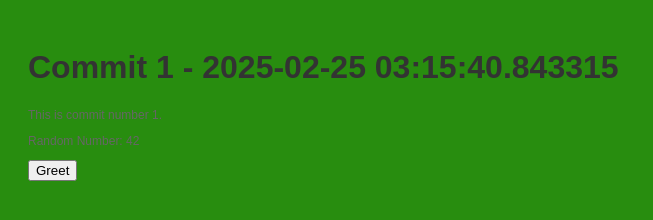
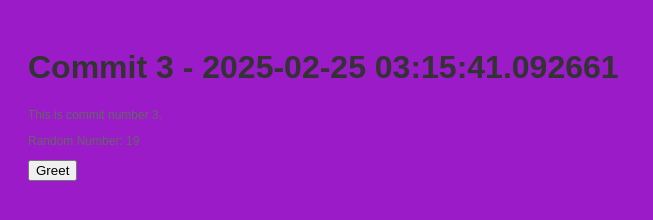
Before and after one commit to legbald0d/myrep-repo-20250225031534, a plain HTML site: page index.html in a window 1280 px wide. Shown: the whole page, without its empty margins (0-653 px from the left). Drawn offline with Linux system fonts and the light colour scheme.

Commit message:
📝 Commit 3 with HTML, CSS, and JS

```diff
--- a/index.html
+++ b/index.html
@@ -2,13 +2,13 @@
     <!DOCTYPE html>
     <html>
     <head>
-        <title>Commit 1 - 2025-02-25 03:15:40.843315</title>
+        <title>Commit 3 - 2025-02-25 03:15:41.092661</title>
         <link rel="stylesheet" href="style.css">
     </head>
     <body>
-        <h1>Commit 1 - 2025-02-25 03:15:40.843315</h1>
-        <p>This is commit number 1.</p>
-        <p>Random Number: 42</p>
+        <h1>Commit 3 - 2025-02-25 03:15:41.092661</h1>
+        <p>This is commit number 3.</p>
+        <p>Random Number: 19</p>
         <button onclick="greet()">Greet</button>
         <script src="script.js"></script>
     </body>
--- a/script.js
+++ b/script.js
@@ -2,4 +2,4 @@
     function greet() {
         alert('Hello from commit ' + commitNumber + '!');
     }
-    var commitNumber = 1;
+    var commitNumber = 3;
--- a/style.css
+++ b/style.css
@@ -1,7 +1,7 @@
 
     body {
         font-family: Arial, sans-serif;
-        background-color: #288d0f;
+        background-color: #9c1bc8;
         padding: 20px;
     }
     h1 {
```
